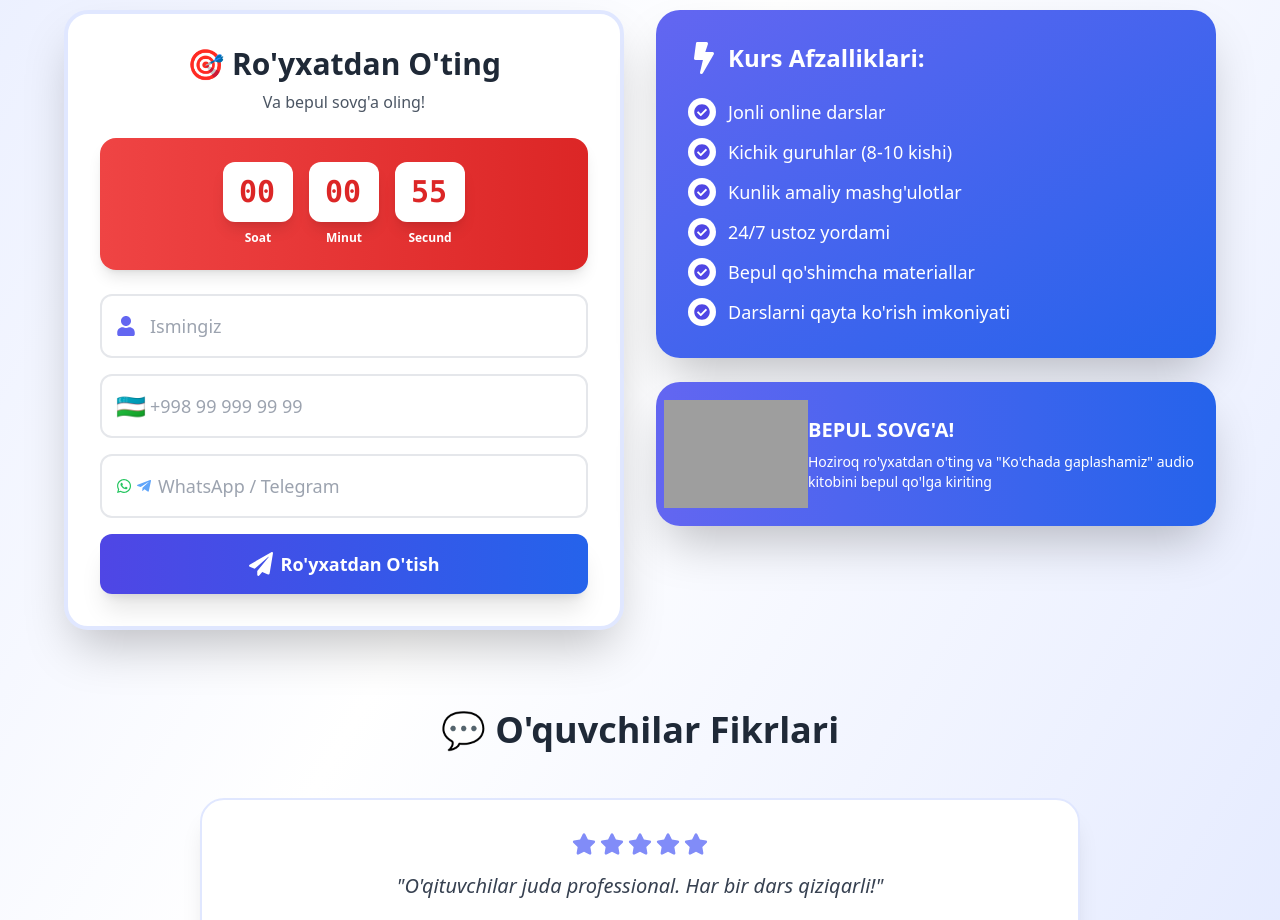
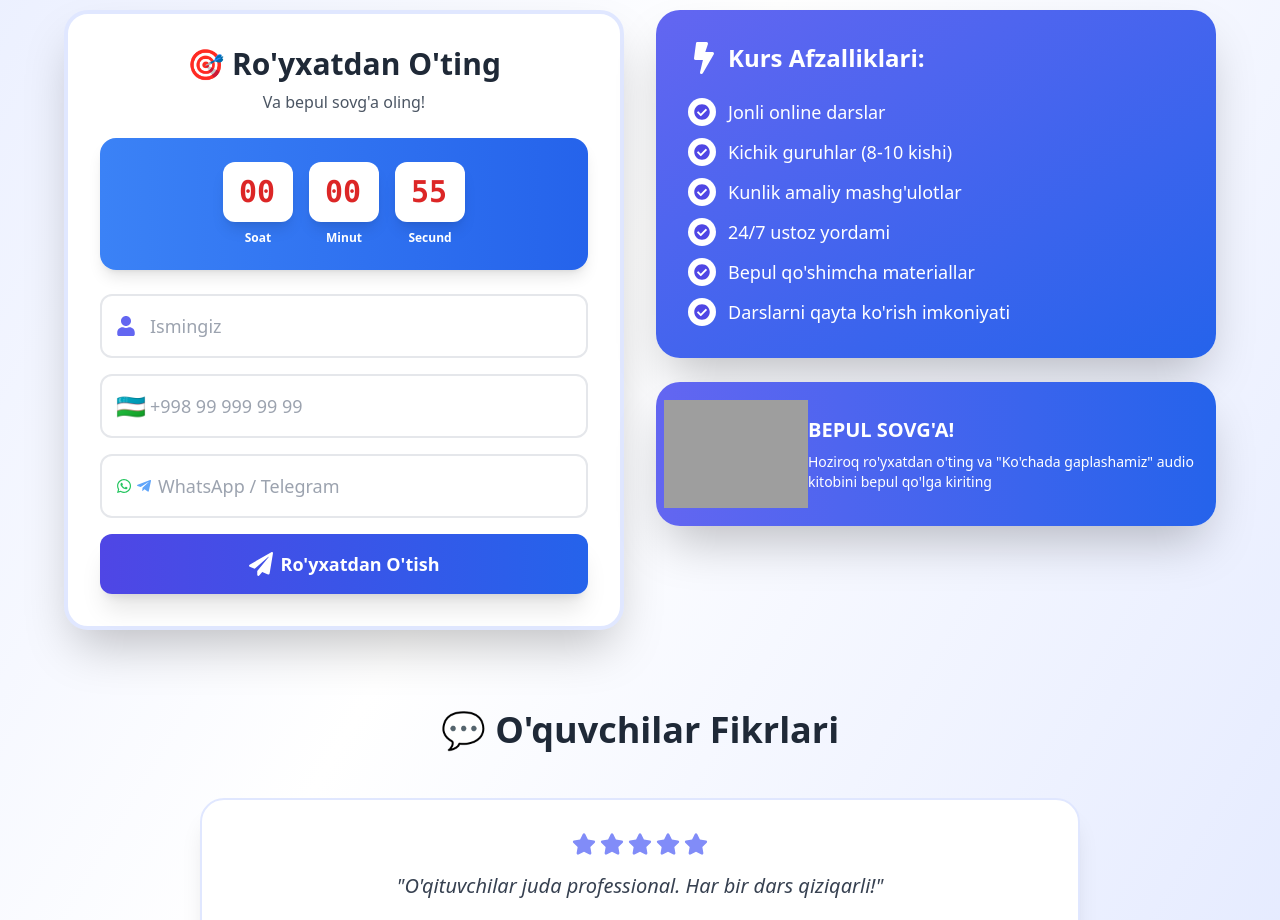
Before and after one commit to hojiakbarsobirov/ruspeak, a React (Vite) app: page / in a window 1280 px wide. Shown: the part 840-1760 px from the top of the page. Built offline with nearby package versions, Linux system fonts and the light colour scheme; grey boxes are pictures that could not be loaded.

Commit message:
Update Sites

```diff
--- a/src/components/PremiumLandingPage.jsx
+++ b/src/components/PremiumLandingPage.jsx
@@ -222,7 +222,7 @@ const PremiumLandingPage = () => {
               </div>
 
               {/* Countdown Timer */}
-              <div className="bg-gradient-to-r from-red-500 to-red-600 rounded-xl sm:rounded-2xl p-4 sm:p-6 mb-4 sm:mb-6 shadow-lg">
+              <div className="bg-gradient-to-r from-blue-500 to-blue-600 rounded-xl sm:rounded-2xl p-4 sm:p-6 mb-4 sm:mb-6 shadow-lg">
                 <div className="flex justify-center gap-2 sm:gap-4">
                   {[
                     { val: Math.floor(timeLeft / 3600), label: "Soat" },
```
